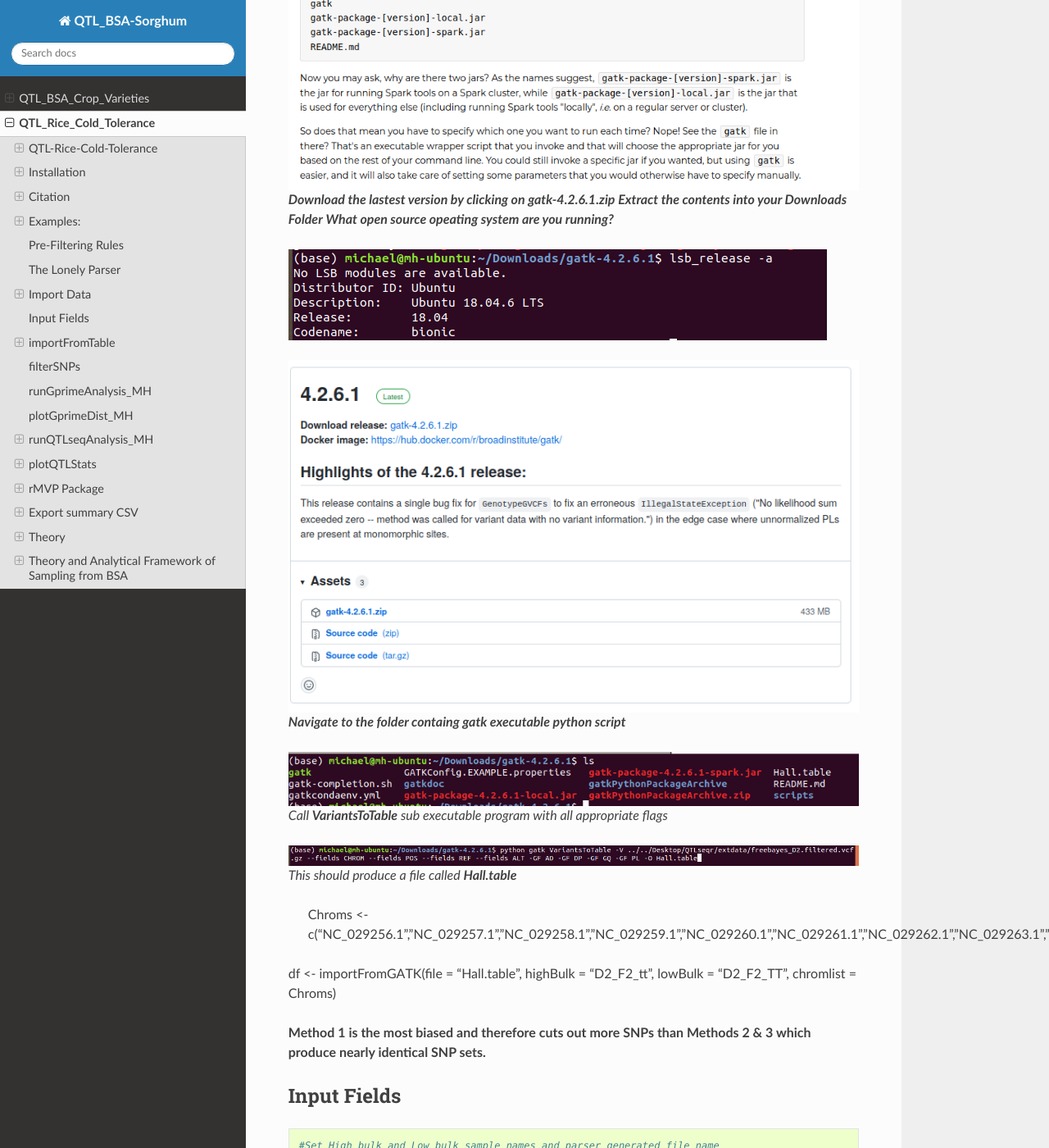
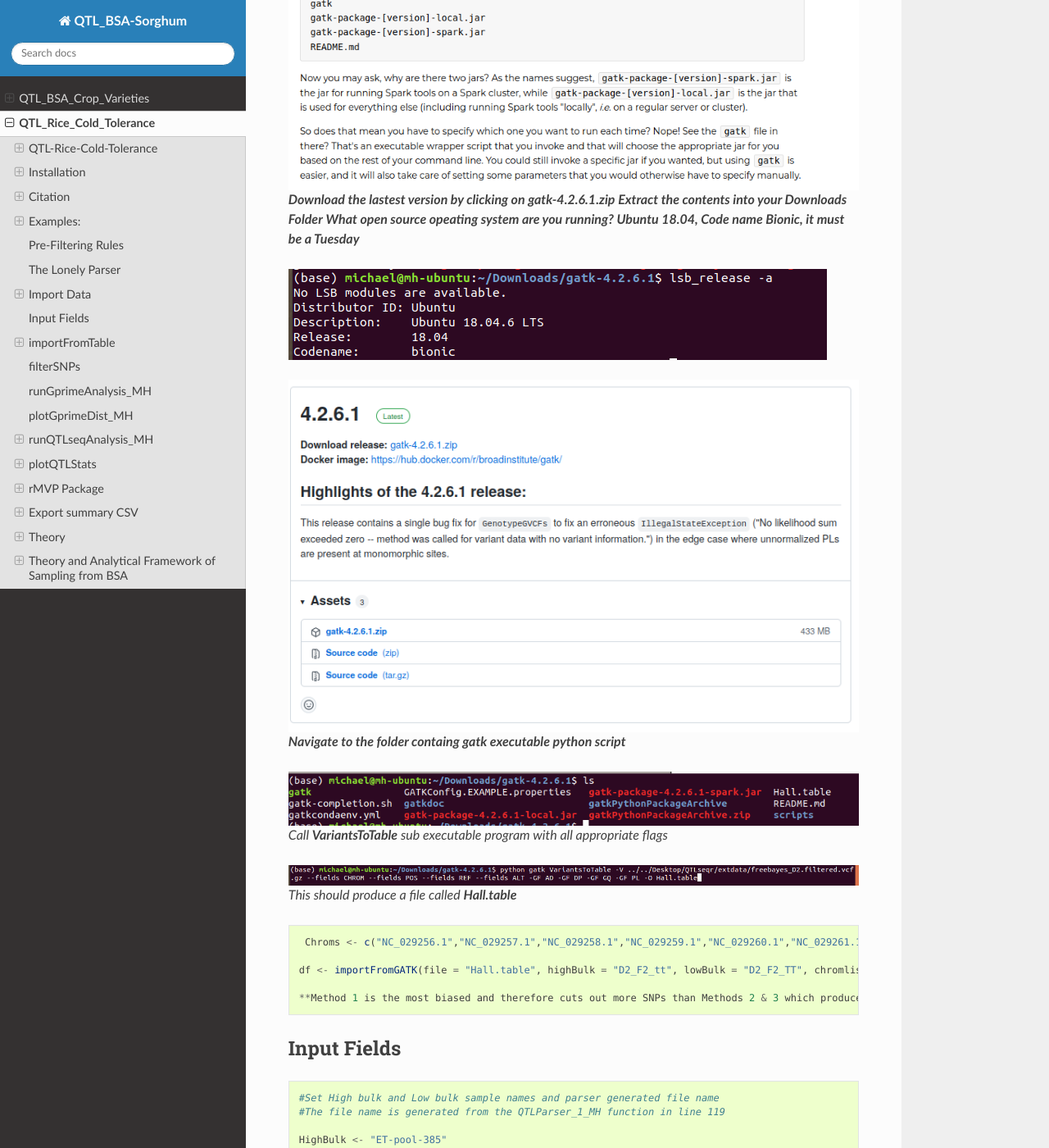
Before and after one commit to PBGLMichaelHall/ReadTheDocsQTL, a Sphinx documentation site: the page built from docs/source/Rice.rst, in a window 1280 px wide and 1400 px high, scrolled down 3467 px. Shown: the whole window at 82% size. Built offline with Sphinx 7.4.7 and the Read the Docs theme 2.0.0, drawn with Linux system fonts in a browser that asks for light colours.

Commit message:
Update Rice.rst

```diff
--- a/docs/source/Rice.rst
+++ b/docs/source/Rice.rst
@@ -213,7 +213,7 @@ GATK
 
    **Download the lastest version by clicking on gatk-4.2.6.1.zip**
    **Extract the contents into your Downloads Folder**
-   **What open source opeating system are you running?**
+   **What open source opeating system are you running? Ubuntu 18.04, Code name Bionic, it must be a Tuesday**
 
    .. code:: r
 
@@ -241,6 +241,8 @@ GATK
 .. figure:: ../images/gatkcommand.png
 
    This should produce a file called **Hall.table**
+
+.. code:: r
 
     Chroms <- c("NC_029256.1","NC_029257.1","NC_029258.1","NC_029259.1","NC_029260.1","NC_029261.1","NC_029262.1","NC_029263.1","NC_029264.1","NC_029265.1","NC_029266.1","NC_029267.1")
 
```
